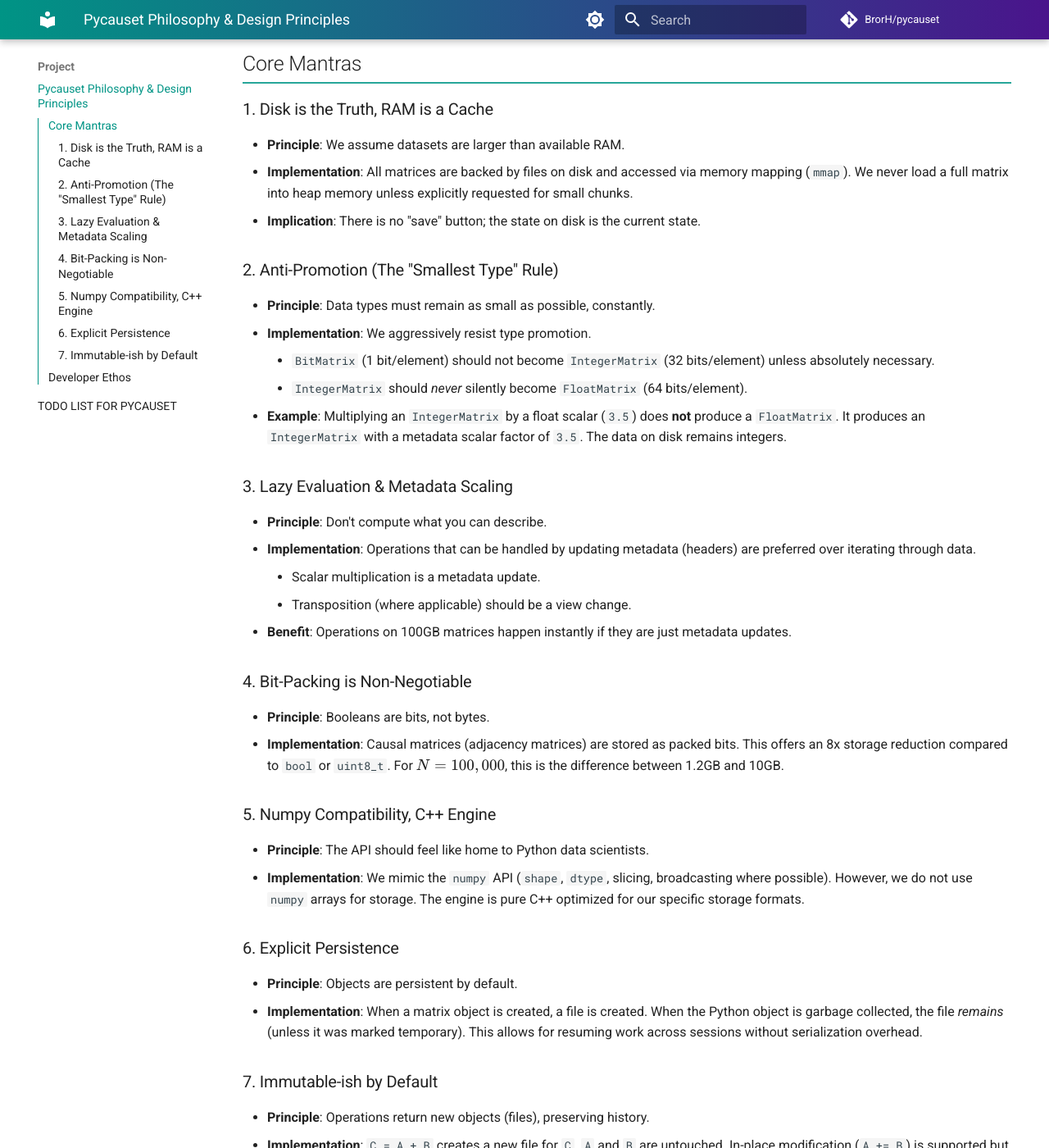
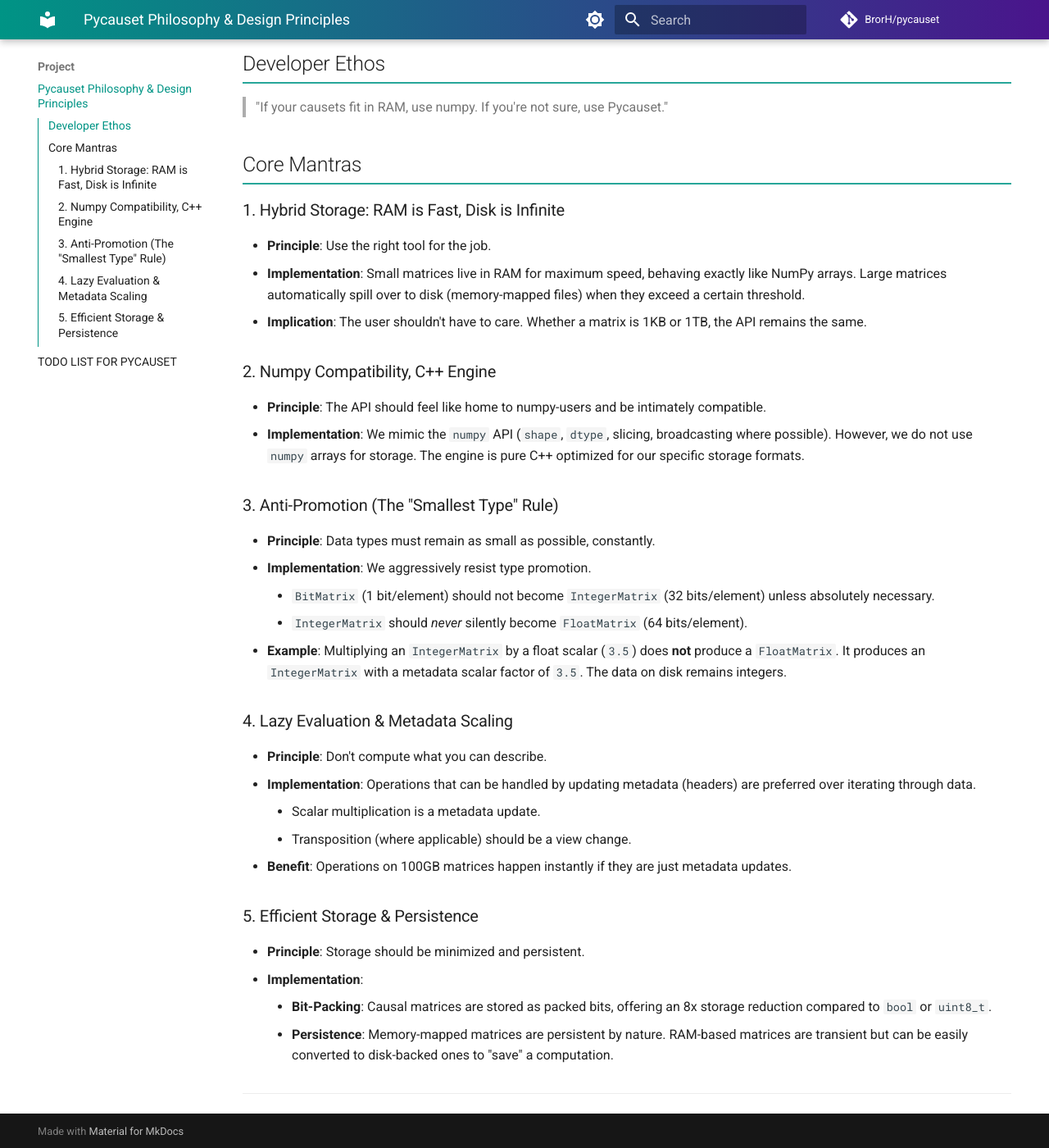
Before and after one commit to BrorH/pycauset, an MkDocs documentation site: the page built from documentation/project/Philosophy.md, in a window 1280 px wide and 1400 px high, scrolled down 259 px. Shown: the whole window at 82% size. Built offline with MkDocs 1.6.1 and Material for MkDocs 9.7.7, drawn with Linux system fonts in a browser that asks for light colours; comment, search, counter and statistics services are not loaded; some of the changed text lies outside the part shown.

Commit message:
Documentation update

```diff
--- a/documentation/internals/Matrix Hierarchy.md
+++ b/documentation/internals/Matrix Hierarchy.md
@@ -1,6 +1,6 @@
 # Matrix Hierarchy
 
-The matrix architecture has been refactored to use C++ templates for better type safety and code reuse. All matrix types derive from a shared abstract `MatrixBase` that handles the memory-mapped backing file and lifecycle management.
+The matrix architecture has been refactored to use C++ templates for better type safety and code reuse. All matrix types derive from a shared abstract `MatrixBase` that handles the storage (RAM or memory-mapped file) and lifecycle management.
 
 ## Class Diagram
 
--- a/documentation/project/Philosophy.md
+++ b/documentation/project/Philosophy.md
@@ -2,50 +2,40 @@
 
 Pycauset is designed to handle causal sets where $N$ is large enough that $O(N^2)$ storage becomes the primary bottleneck. To achieve this, we adhere to a strict set of design principles and "mantras" that guide every architectural decision.
 
+## Developer Ethos
+
+> "If  your causets fit in RAM, use numpy. If you're not sure, use Pycauset."
+
 ## Core Mantras
 
-### 1. Disk is the Truth, RAM is a Cache
-*   **Principle**: We assume datasets are larger than available RAM.
-*   **Implementation**: All matrices are backed by files on disk and accessed via memory mapping (`mmap`). We never load a full matrix into heap memory unless explicitly requested for small chunks.
-*   **Implication**: There is no "save" button; the state on disk is the current state.
+### 1. Hybrid Storage: RAM is Fast, Disk is Infinite
+*   **Principle**: Use the right tool for the job.
+*   **Implementation**: Small matrices live in RAM for maximum speed, behaving exactly like NumPy arrays. Large matrices automatically spill over to disk (memory-mapped files) when they exceed a certain threshold.
+*   **Implication**: The user shouldn't have to care. Whether a matrix is 1KB or 1TB, the API remains the same.
 
-### 2. Anti-Promotion (The "Smallest Type" Rule)
+### 2. Numpy Compatibility, C++ Engine
+*   **Principle**: The API should feel like home to numpy-users and be intimately compatible.
+*   **Implementation**: We mimic the `numpy` API (`shape`, `dtype`, slicing, broadcasting where possible). However, we do not use `numpy` arrays for storage. The engine is pure C++ optimized for our specific storage formats.
+
+### 3. Anti-Promotion (The "Smallest Type" Rule)
 *   **Principle**: Data types must remain as small as possible, constantly.
 *   **Implementation**: We aggressively resist type promotion.
     *   `BitMatrix` (1 bit/element) should not become `IntegerMatrix` (32 bits/element) unless absolutely necessary.
     *   `IntegerMatrix` should *never* silently become `FloatMatrix` (64 bits/element).
 *   **Example**: Multiplying an `IntegerMatrix` by a float scalar (`3.5`) does **not** produce a `FloatMatrix`. It produces an `IntegerMatrix` with a metadata scalar factor of `3.5`. The data on disk remains integers.
 
-### 3. Lazy Evaluation & Metadata Scaling
+### 4. Lazy Evaluation & Metadata Scaling
 *   **Principle**: Don't compute what you can describe.
 *   **Implementation**: Operations that can be handled by updating metadata (headers) are preferred over iterating through data.
     *   Scalar multiplication is a metadata update.
     *   Transposition (where applicable) should be a view change.
 *   **Benefit**: Operations on 100GB matrices happen instantly if they are just metadata updates.
 
-### 4. Bit-Packing is Non-Negotiable
-*   **Principle**: Booleans are bits, not bytes.
-*   **Implementation**: Causal matrices (adjacency matrices) are stored as packed bits. This offers an 8x storage reduction compared to `bool` or `uint8_t`. For $N=100,000$, this is the difference between 1.2GB and 10GB.
+### 5. Efficient Storage & Persistence
+*   **Principle**: Storage should be minimized and persistent.
+*   **Implementation**:
+    *   **Bit-Packing**: Causal matrices are stored as packed bits, offering an 8x storage reduction compared to `bool` or `uint8_t`.
+    *   **Persistence**: Memory-mapped matrices are persistent by nature. RAM-based matrices are transient but can be easily converted to disk-backed ones to "save" a computation.
 
-### 5. Numpy Compatibility, C++ Engine
-*   **Principle**: The API should feel like home to Python data scientists.
-*   **Implementation**: We mimic the `numpy` API (`shape`, `dtype`, slicing, broadcasting where possible). However, we do not use `numpy` arrays for storage. The engine is pure C++ optimized for our specific storage formats.
-
-### 6. Explicit Persistence
-*   **Principle**: Objects are persistent by default.
-*   **Implementation**: When a matrix object is created, a file is created. When the Python object is garbage collected, the file *remains* (unless it was marked temporary). This allows for resuming work across sessions without serialization overhead.
-
-### 7. Immutable-ish by Default
-*   **Principle**: Operations return new objects (files), preserving history.
-*   **Implementation**: `C = A + B` creates a new file for `C`. `A` and `B` are untouched. In-place modification (`A += B`) is supported but must be used consciously.
 
 ---
-
-## Developer Ethos
-
-> "If it fits in RAM, use Numpy. If it doesn't, use Pycauset."
-
-When contributing to Pycauset, ask yourself:
-1.  **Does this allocate heap memory proportional to N?** (If yes, reject it).
-2.  **Does this operation force a read/write of the entire file?** (If yes, can it be lazy?).
-3.  **Are we promoting types unnecessarily?** (If yes, use metadata).
```
Also changed, not shown: README.md (+2 -1 lines), documentation/index.md (+1 -1 lines), documentation/project/TODO.md (+1 -1 lines), documentation/.obsidian/workspace.json.
